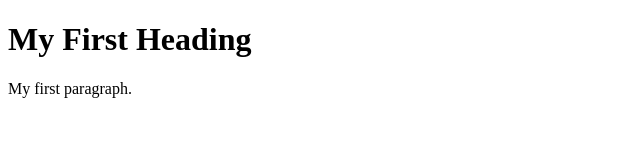
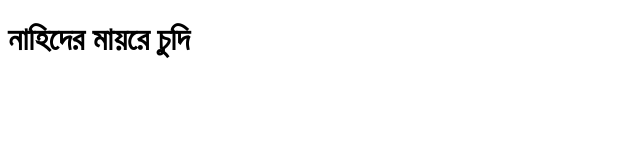
Before and after one commit to ashis329/bsashik.me, a plain HTML site: page index.html in a window 1280 px wide. Shown: the whole page, without its empty margins (0-640 px from the left). Drawn offline with Linux system fonts and the light colour scheme.

Commit message:
Update index.html

```diff
--- a/index.html
+++ b/index.html
@@ -5,9 +5,7 @@
 </head>
 <body>
 
-  <h1>My First Heading</h1>
-
-  <p>My first paragraph.</p>
+  <h1>নাহিদের মায়রে চুদি</h1>
 
 </body>
 </html>
```
